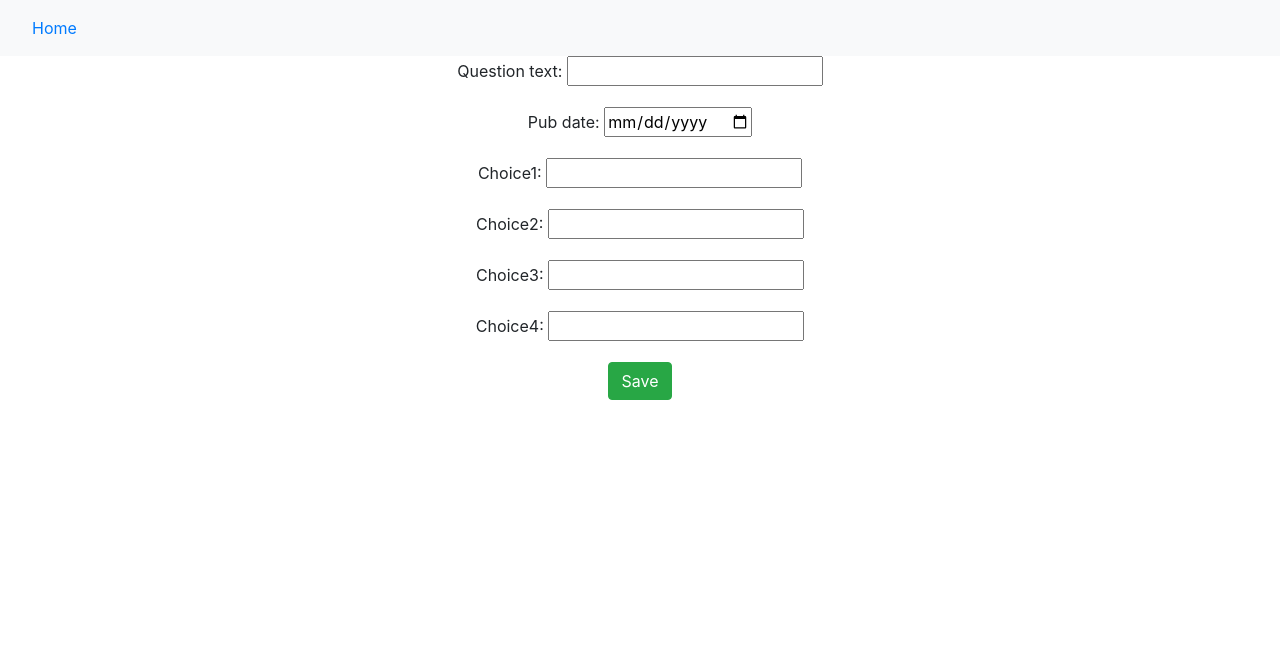
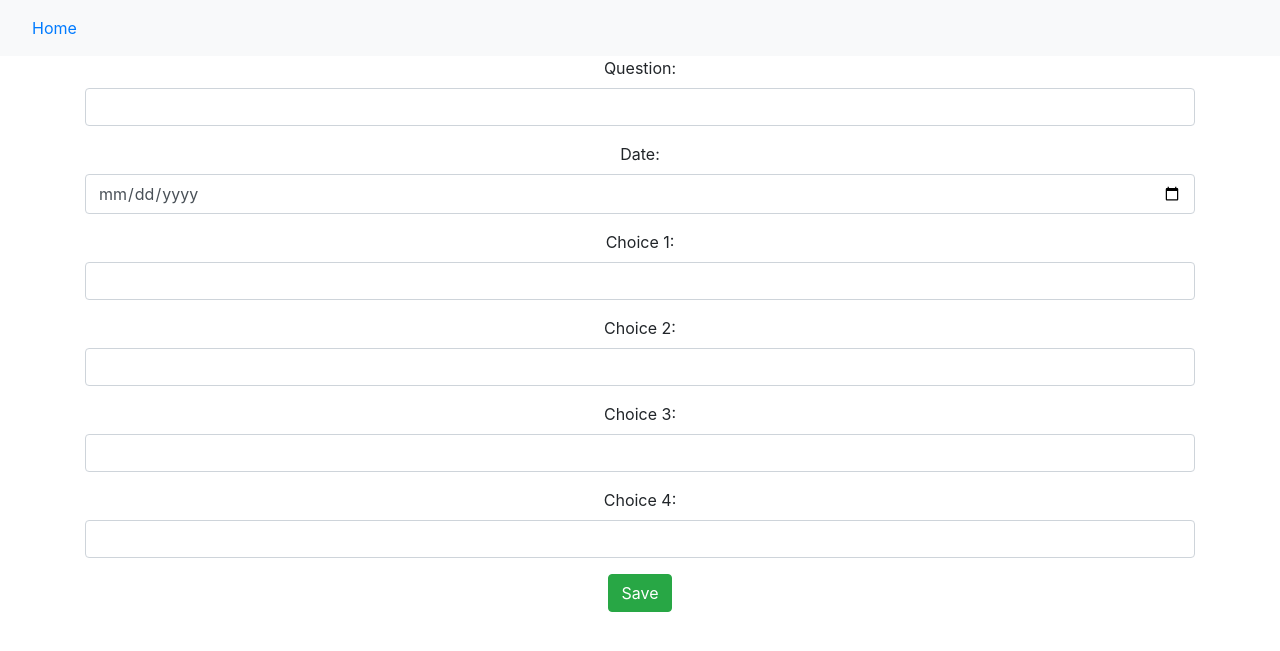
Before and after one commit to StewartMck/django_tutorial, a Django app: page /polls/create/ in a window 1280 px wide. Shown: the top 651 px of the page. Run offline with Django 3.2, Linux system fonts and the light colour scheme; some libraries are stand-ins or nearby versions.

Commit message:
Add styling

```diff
--- a/polls/forms.py
+++ b/polls/forms.py
@@ -4,15 +4,15 @@ from django.forms.widgets import NumberInput
 
 from .models import Question
 
-
 class QuestionForm(ModelForm):
 
-    choice1 = forms.CharField(max_length=100, required=False)
-    choice2 = forms.CharField(max_length=100, required=False)
-    choice3 = forms.CharField(max_length=100, required=False)
-    choice4 = forms.CharField(max_length=100, required=False)
+    choice1 = forms.CharField(max_length=100, required=False, label="Choice 1", widget=forms.TextInput(attrs={'class': 'form-control'}))
+    choice2 = forms.CharField(max_length=100, required=False, label="Choice 2", widget=forms.TextInput(attrs={'class': 'form-control'}))
+    choice3 = forms.CharField(max_length=100, required=False, label="Choice 3", widget=forms.TextInput(attrs={'class': 'form-control'}))
+    choice4 = forms.CharField(max_length=100, required=False, label="Choice 4", widget=forms.TextInput(attrs={'class': 'form-control'}))
 
-    pub_date = forms.DateField(widget=NumberInput(attrs={'type': 'date'}))
+    pub_date = forms.DateField(widget=NumberInput(attrs={'type': 'date', 'class': 'form-control'}), label="Date")
+    question_text = forms.CharField(max_length=100, required=True, widget=forms.TextInput(attrs={'class': 'form-control'}), label="Question")
 
     class Meta:
         model = Question
--- a/polls/templates/polls/confirm_delete.html
+++ b/polls/templates/polls/confirm_delete.html
@@ -7,6 +7,7 @@
         <p class="font-weight-bold">Are you sure you want to delete "{{ object }}"?</p>
         <p class="font-weight-bold">{{ total_votes }} vote{{ total_votes|pluralize }} will also be deleted!</p>
         <input class="btn btn-danger" type="submit" value="Confirm">
+        <button onclick="window.history.back();" class="btn btn-info" type="button">Cancel</button>
     </div>
 </form>
 
--- a/polls/templates/polls/detail.html
+++ b/polls/templates/polls/detail.html
@@ -5,7 +5,6 @@
 <div class='container'>
     <p class='text-center display-4'>{{ question.question_text }}
     <p>
-
         {% if error_message %}
     <p class="p-3 mb-2 bg-danger text-white"><strong>{{ error_message }}</strong></p>{% endif %}
 
--- a/polls/templates/polls/index.html
+++ b/polls/templates/polls/index.html
@@ -6,7 +6,7 @@
 <div class="container">
     <br>
     {% for question in latest_question_list %}
-    <div class="row" >
+    <div class="row">
         <div class="col-8">
             <a class="badge badge-info" href="{% url 'polls:detail' question.id %}">{{ question.question_text }}</a>
         </div>
--- a/polls/templates/polls/results.html
+++ b/polls/templates/polls/results.html
@@ -3,7 +3,7 @@
 {% block content %}
 
 <div class="container">
-<h1 class='text-center'>{{ question.question_text }}</h1>
+    <h1 class='text-center display-4'>{{ question.question_text }}</h1>
     <table class="table">
         {% for choice in question.choice_set.all %}
         <tr>
--- a/polls/views.py
+++ b/polls/views.py
@@ -5,7 +5,6 @@ from django.views import generic
 from django.views.generic.edit import DeleteView, CreateView
 from .models import Question, Choice
 from .forms import QuestionForm
-
 
 # Without using generic views
 
@@ -51,14 +50,12 @@ class QuestionDelete(DeleteView):
 
     def get_context_data(self, **kwargs):
         context = super(QuestionDelete, self).get_context_data(**kwargs)
-        print('context', context)
         id = self.kwargs.get('pk')
         votes = Choice.objects.filter(question_id=id).values('votes')
         totalVotes = 0
         for vote in votes:
             totalVotes += vote['votes']
         context['total_votes'] = totalVotes
-        print('new context', context)
         return context
 
 class QuestionCreate(CreateView):
```
Also changed, not shown: polls/templates/polls/add_question.html (indentation only). Lines whose indentation alone changed are shown as unchanged.
